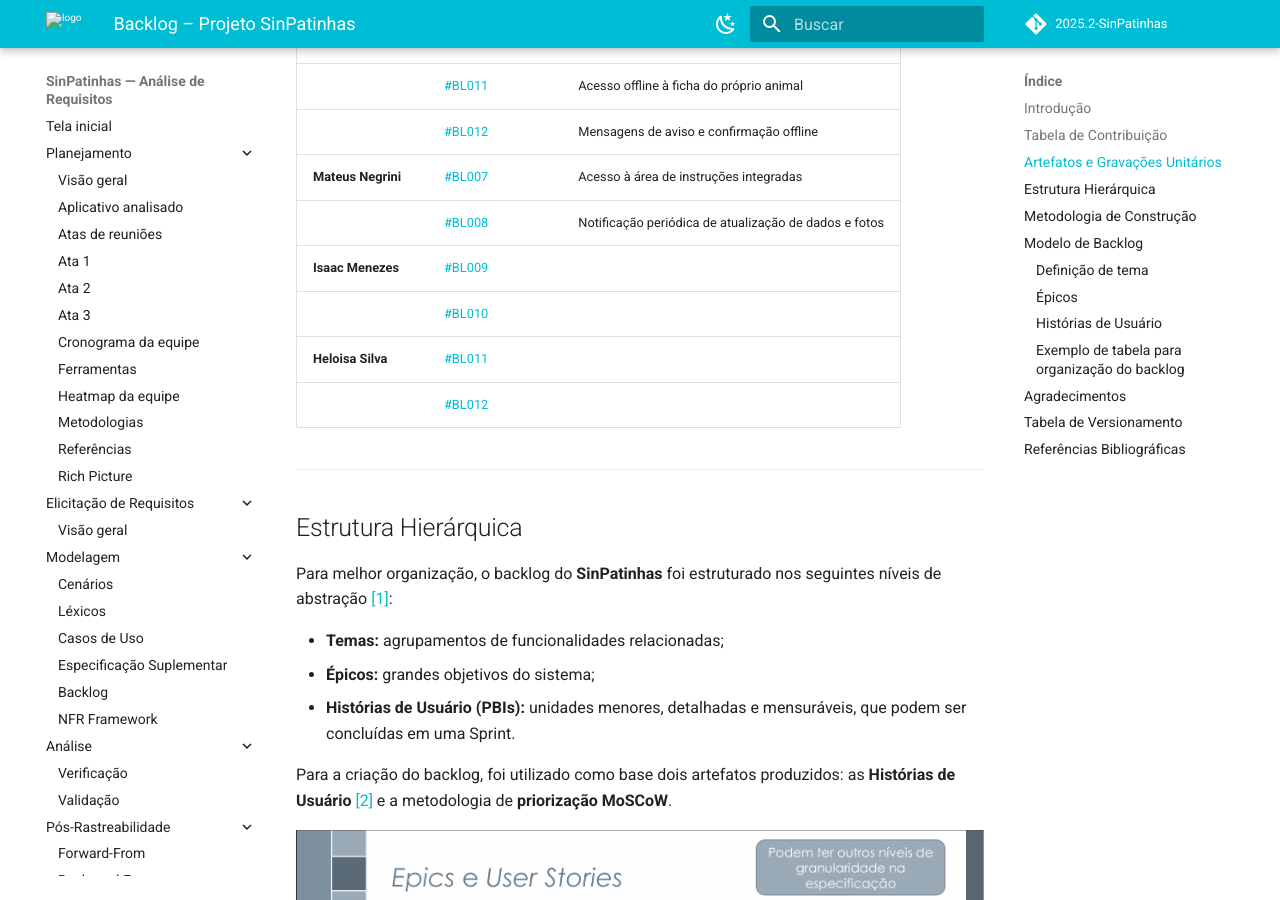
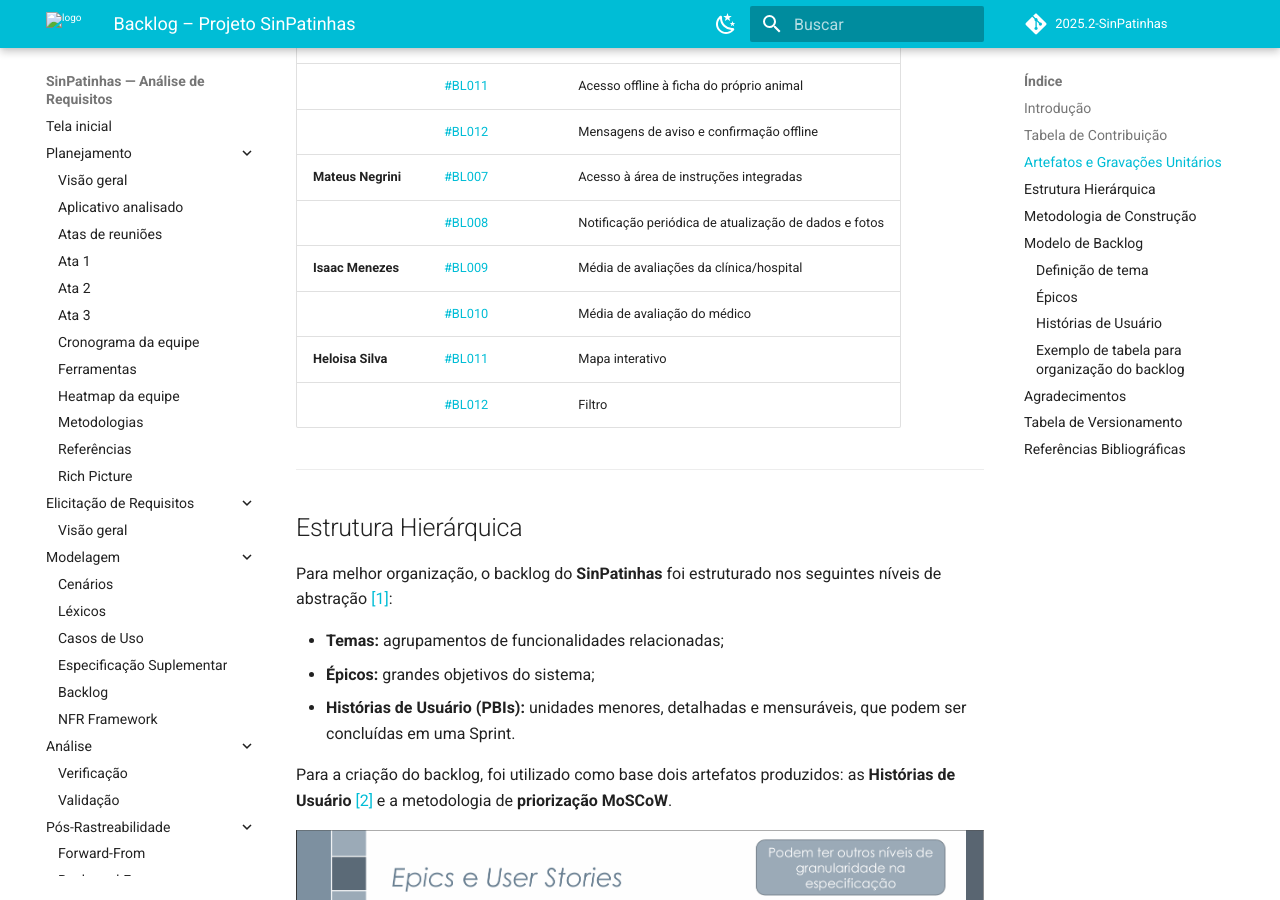
Before and after one commit to Requisitos-de-Software/2025.2-SinPatinhas, an MkDocs documentation site: the page built from docs/modelagem/agilidade/backlog.md, in a window 1280 px wide and 900 px high, scrolled down 1846 px. Built offline with MkDocs 1.6.1 and Material for MkDocs 9.7.7, drawn with Linux system fonts in a browser that asks for light colours; comment, search, counter and statistics services are not loaded.

Commit message:
adição tabela

```diff
--- a/docs/modelagem/agilidade/backlog.md
+++ b/docs/modelagem/agilidade/backlog.md
@@ -37,10 +37,10 @@ Cada item do backlog — conhecido como **Product Backlog Item (PBI)** — repre
 |                      | [#BL012](../../modelagem/gravacoes/pedro/backlog.md) | Mensagens de aviso e confirmação offline |
 | **Mateus Negrini**   | [#BL007](../../modelagem/gravacoes/mateus/backlog.md) | Acesso à área de instruções integradas |
 |                      | [#BL008](../../modelagem/gravacoes/mateus/backlog.md) | Notificação periódica de atualização de dados e fotos |
-| **Isaac Menezes** | [#BL009](../../modelagem/gravacoes/isaac/backlog.md) | |
-|                   | [#BL010](../../modelagem/gravacoes/isaac/backlog.md) | |
-| **Heloisa Silva** | [#BL011](../../modelagem/gravacoes/heloisa/backlog.md) |  |
-|                      | [#BL012](../../modelagem/gravacoes/heloisa/backlog.md) |  |
+| **Isaac Menezes** | [#BL009](../../modelagem/gravacoes/isaac/backlog.md) | Média de avaliações da clínica/hospital   |
+|                   | [#BL010](../../modelagem/gravacoes/isaac/backlog.md) | Média de avaliação do médico |
+| **Heloisa Silva** | [#BL011](../../modelagem/gravacoes/heloisa/backlog.md) | Mapa interativo |
+|                      | [#BL012](../../modelagem/gravacoes/heloisa/backlog.md) | Filtro |
 
 ---
 
```
